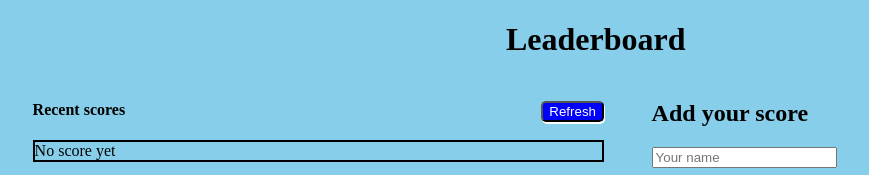
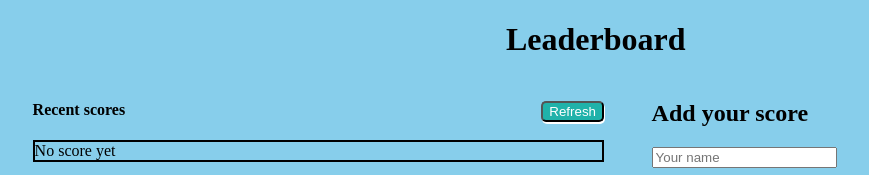
Before and after one commit to Zeph180/Leaderboard, a website built with webpack: page src/index.html in a window 1280 px wide. In both pictures the pointer is over the button "Refresh". Shown: the top 175 px of the page, without its empty margins (57-926 px from the left). Built offline with nearby package versions, Linux system fonts and the light colour scheme.

Commit message:
Update button

```diff
--- a/src/style.css
+++ b/src/style.css
@@ -45,7 +45,7 @@ button {
 }
 
 button:hover {
-  background-color: blue;
+  background-color: lightseagreen;
   color: white;
 }
 
```
Also changed, not shown: dist/index.bundle.js.
